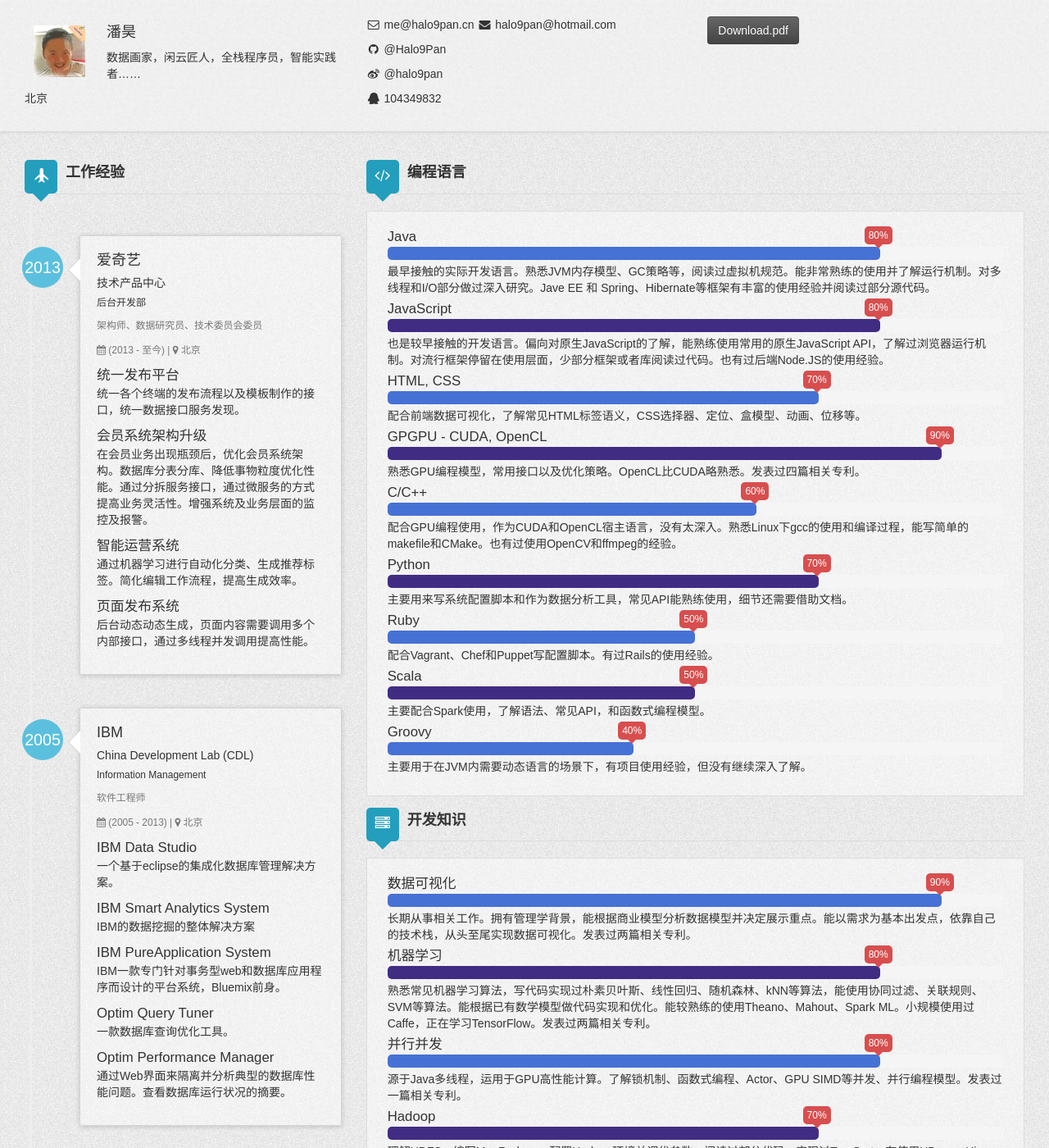
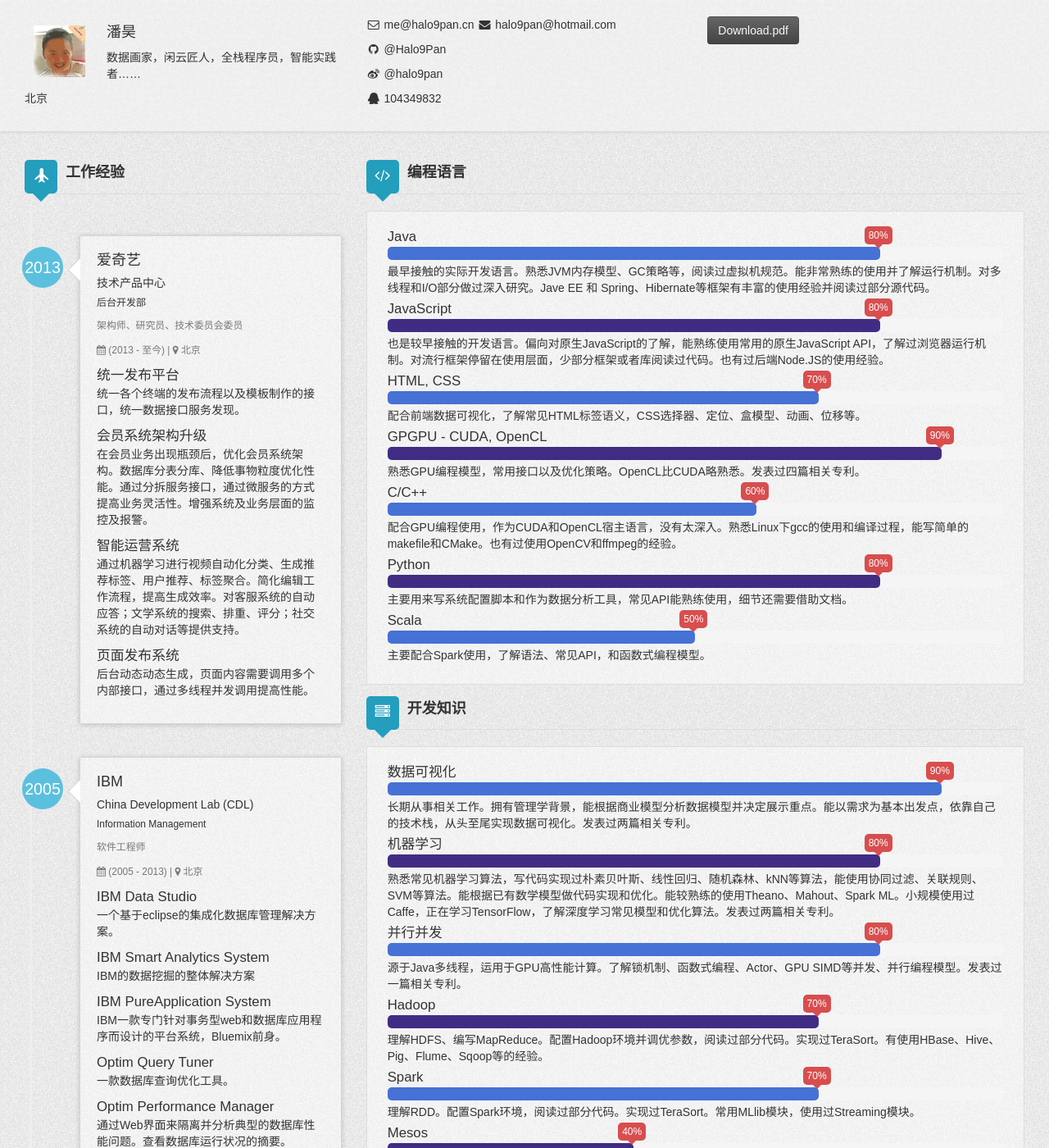
Before and after one commit to Halo9Pan/cv_zh, a Jekyll site: the page built from index.html, in a window 1280 px wide and 1400 px high. Shown: the whole window at 82% size. Built offline with Jekyll 4.4.1, drawn with Linux system fonts in a browser that asks for light colours; comment, search, counter and statistics services are not loaded.

Commit message:
Update the resume

```diff
--- a/_config.yml
+++ b/_config.yml
@@ -30,7 +30,7 @@ author:
       department: 技术产品中心
       section: 后台开发部
       location: 北京
-      title: 架构师、数据研究员、技术委员会委员
+      title: 架构师、研究员、技术委员会委员
       started: 2013
       duration: (2013 - 至今)
       projects:
@@ -42,7 +42,7 @@ author:
           description: 在会员业务出现瓶颈后，优化会员系统架构。数据库分表分库、降低事物粒度优化性能。通过分拆服务接口，通过微服务的方式提高业务灵活性。增强系统及业务层面的监控及报警。
         - project3:
           name: 智能运营系统
-          description: 通过机器学习进行自动化分类、生成推荐标签。简化编辑工作流程，提高生成效率。
+          description: 通过机器学习进行视频自动化分类、生成推荐标签、用户推荐、标签聚合。简化编辑工作流程，提高生成效率。对客服系统的自动应答；文学系统的搜索、排重、评分；社交系统的自动对话等提供支持。
         - project4:
           name: 页面发布系统
           description: 后台动态动态生成，页面内容需要调用多个内部接口，通过多线程并发调用提高性能。
@@ -118,20 +118,12 @@ author:
       description: 配合GPU编程使用，作为CUDA和OpenCL宿主语言，没有太深入。熟悉Linux下gcc的使用和编译过程，能写简单的makefile和CMake。也有过使用OpenCV和ffmpeg的经验。
     - skill6:
       name: Python
-      percentage: 70%
+      percentage: 80%
       description: 主要用来写系统配置脚本和作为数据分析工具，常见API能熟练使用，细节还需要借助文档。
     - skill7:
-      name: Ruby
-      percentage: 50%
-      description: 配合Vagrant、Chef和Puppet写配置脚本。有过Rails的使用经验。
-    - skill8:
       name: Scala
       percentage: 50%
       description: 主要配合Spark使用，了解语法、常见API，和函数式编程模型。
-    - skill9:
-      name: Groovy
-      percentage: 40%
-      description: 主要用于在JVM内需要动态语言的场景下，有项目使用经验，但没有继续深入了解。
   developments:
     - skill1:
       name: 数据可视化
@@ -140,7 +132,7 @@ author:
     - skill2:
       name: 机器学习
       percentage: 80%
-      description: 熟悉常见机器学习算法，写代码实现过朴素贝叶斯、线性回归、随机森林、kNN等算法，能使用协同过滤、关联规则、SVM等算法。能根据已有数学模型做代码实现和优化。能较熟练的使用Theano、Mahout、Spark ML。小规模使用过Caffe，正在学习TensorFlow。发表过两篇相关专利。
+      description: 熟悉常见机器学习算法，写代码实现过朴素贝叶斯、线性回归、随机森林、kNN等算法，能使用协同过滤、关联规则、SVM等算法。能根据已有数学模型做代码实现和优化。能较熟练的使用Theano、Mahout、Spark ML。小规模使用过Caffe，正在学习TensorFlow，了解深度学习常见模型和优化算法。发表过两篇相关专利。
     - skill3:
       name: 并行并发
       percentage: 80%
```
Also changed, not shown: 1 other file.
